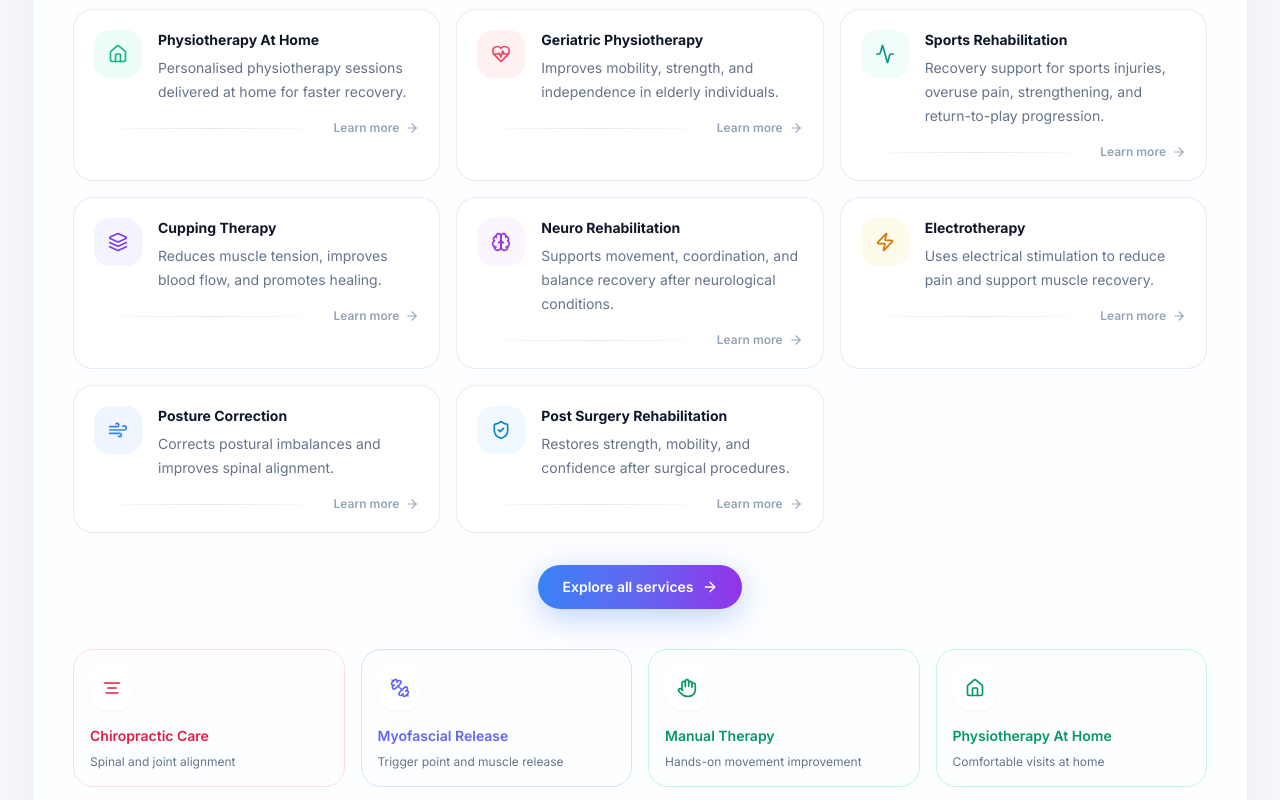
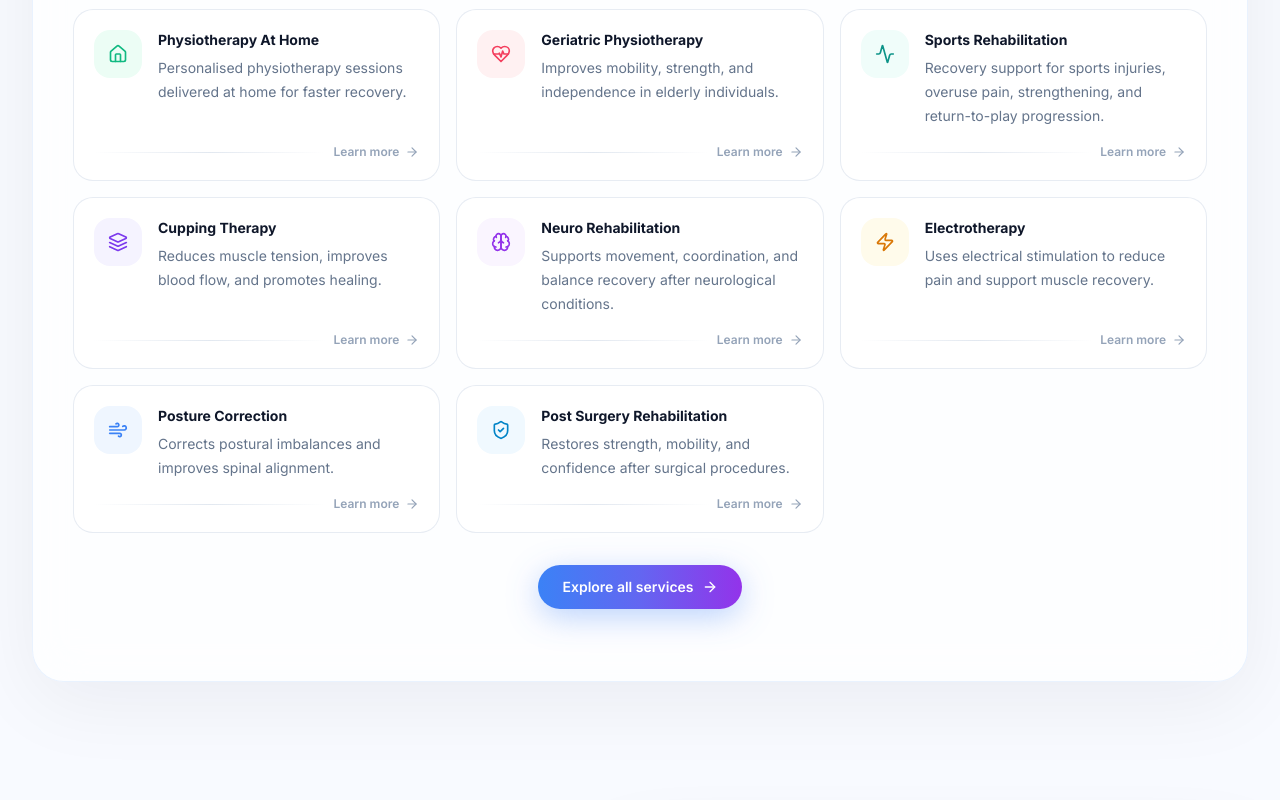
Before and after one commit to sebinegul/physiofix, a Next.js app: page / in a window 1280 px wide. Shown: the part 2220-3020 px from the top of the page. Built offline with nearby package versions, Linux system fonts and the light colour scheme; no server answers; the database is empty.

Commit message:
refactor(PopularSearches): adjust layout and remove specialty cards grid
Added flex-1 and changed mt-4 to mt-auto pt-4 for improved responsiveness and alignment. Removed the specialty cards grid to simplify the component and focus on core functionality.

```diff
--- a/app/sections/PopularSearches.tsx
+++ b/app/sections/PopularSearches.tsx
@@ -85,7 +85,7 @@ export default function PopularSearches() {
                       {/* Gradient overlay on hover */}
                       <div className={`absolute inset-0 bg-gradient-to-br ${item.color} opacity-0 transition-opacity duration-500 group-hover:opacity-[0.04]`} />
 
-                      <div className="relative flex items-start gap-4">
+                      <div className="relative flex flex-1 items-start gap-4">
                         <div className={`flex h-12 w-12 shrink-0 items-center justify-center rounded-2xl ${item.lightBg} transition-all duration-500 group-hover:scale-110 group-hover:shadow-lg`}>
                           <Icon className={`h-5 w-5 ${item.iconColor} transition-transform duration-500 group-hover:scale-110`} />
                         </div>
@@ -96,7 +96,7 @@ export default function PopularSearches() {
                       </div>
 
                       {/* Bottom bar that slides in on hover */}
-                      <div className="relative mt-4 flex items-center gap-2 overflow-hidden">
+                      <div className="relative mt-auto pt-4 flex items-center gap-2 overflow-hidden">
                         <div className="h-px flex-1 bg-gradient-to-r from-transparent via-slate-200 to-transparent transition-all duration-500 group-hover:via-blue-200" />
                         <span className="flex items-center gap-1.5 text-xs font-semibold text-slate-400 transition-all duration-500 group-hover:translate-x-0 group-hover:text-blue-600">
                           Learn more
@@ -116,23 +116,6 @@ export default function PopularSearches() {
             </div>
           </ScrollReveal>
 
-          {/* Specialty cards grid - NOW ON BOTTOM */}
-          <StaggerContainer className="grid gap-4 sm:grid-cols-2 lg:grid-cols-3 xl:grid-cols-4" stagger={0.07}>
-            {specialties.map((specialty) => {
-              const Icon = specialty.icon;
-              return (
-                <StaggerItem key={specialty.name}>
-                  <TiltCard className={`rounded-[1.25rem] border bg-gradient-to-br ${specialty.bg} p-4 text-left ${specialty.border} ${specialty.active ? "ring-2 ring-blue-400/60" : ""}`}>
-                    <div className="mb-4 flex h-11 w-11 items-center justify-center rounded-2xl bg-white/80 shadow-sm">
-                      <Icon className={`h-5 w-5 ${specialty.color}`} />
-                    </div>
-                    <p className={`text-sm font-semibold ${specialty.color}`}>{specialty.name}</p>
-                    <p className="mt-2 text-xs text-slate-500">{specialty.detail}</p>
-                  </TiltCard>
-                </StaggerItem>
-              );
-            })}
-          </StaggerContainer>
         </div>
       </div>
     </section>
```
